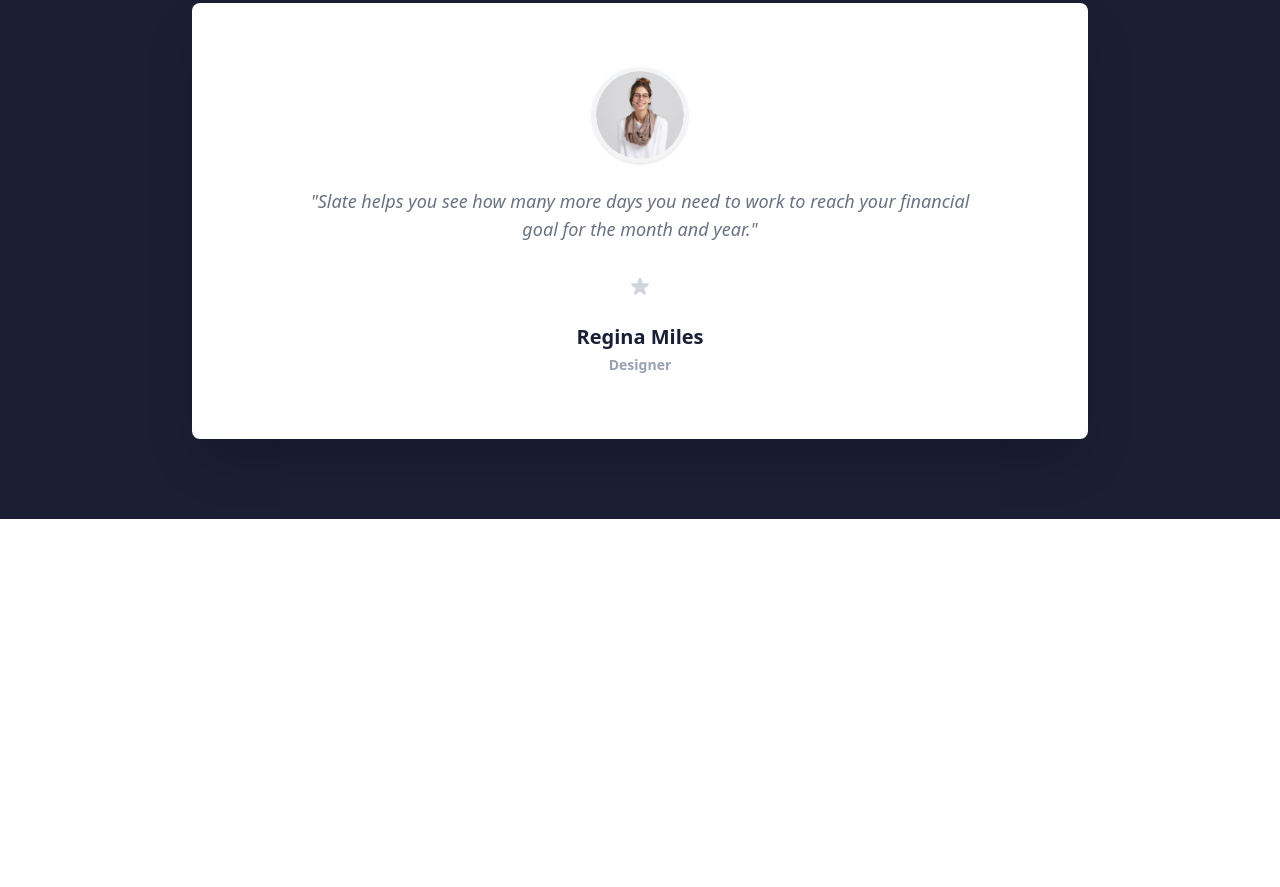
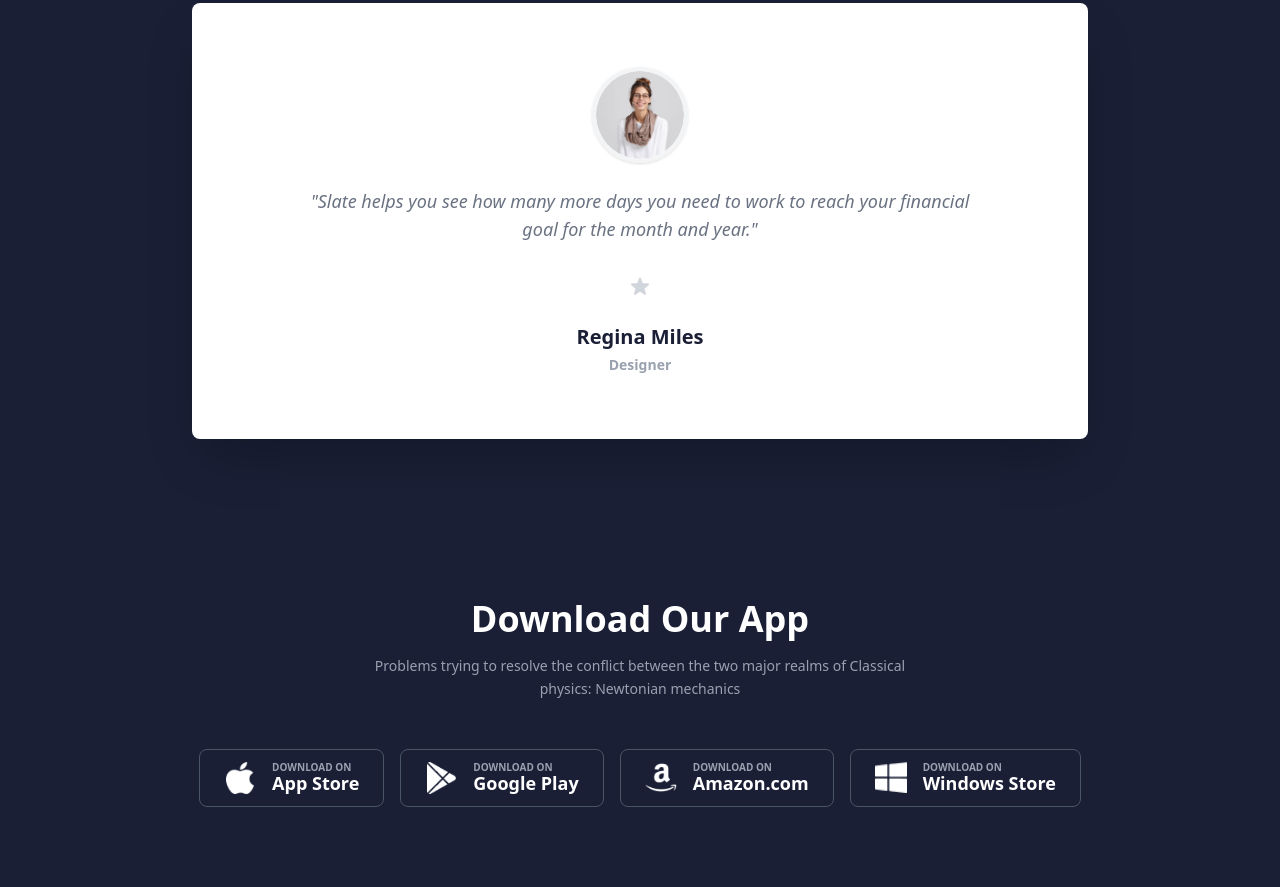
Before and after one commit to Ilyos11/Tailwind-4, a website: page index.html in a window 1280 px wide. Shown: the part 1816-2703 px from the top of the page. Before the commit the page ends 2335 px from the top, so only its background shows below. Drawn offline with Linux system fonts and the light colour scheme.

Commit message:
Section 5

```diff
--- a/index.html
+++ b/index.html
@@ -228,6 +228,61 @@
 
 
 
+<!-- Section 5-->
+<section class="bg-[#1a1f36] py-20 px-6 text-white font-sans text-center">
+  <div class="max-w-7xl mx-auto">
+
+
+    <div class="mb-12">
+      <h2 class="text-4xl font-bold mb-4">Download Our App</h2>
+      <p class="text-gray-400 max-w-xl mx-auto text-sm leading-relaxed">
+        Problems trying to resolve the conflict between the two major realms of Classical physics: Newtonian mechanics
+      </p>
+    </div>
+
+
+    <div class="flex flex-wrap justify-center gap-4">
+
+
+      <a href="#" class="border border-gray-600 rounded-lg px-6 py-3 flex items-center space-x-4 hover:bg-white/5 transition w-full sm:w-auto">
+        <img src="Apple icon.png" alt="Apple" class="w-8 h-8 object-contain">
+        <div class="text-left">
+          <p class="text-[10px] uppercase font-semibold text-gray-400 leading-none">Download on</p>
+          <p class="text-lg font-bold leading-tight">App Store</p>
+        </div>
+      </a>
+
+
+      <a href="#" class="border border-gray-600 rounded-lg px-6 py-3 flex items-center space-x-4 hover:bg-white/5 transition w-full sm:w-auto">
+        <img src="Google Play icon.png" alt="Google Play" class="w-8 h-8 object-contain">
+        <div class="text-left">
+          <p class="text-[10px] uppercase font-semibold text-gray-400 leading-none">Download on</p>
+          <p class="text-lg font-bold leading-tight">Google Play</p>
+        </div>
+      </a>
+
+
+      <a href="#" class="border border-gray-600 rounded-lg px-6 py-3 flex items-center space-x-4 hover:bg-white/5 transition w-full sm:w-auto">
+        <img src="Amazon icon.png" alt="Amazon" class="w-8 h-8 object-contain">
+        <div class="text-left">
+          <p class="text-[10px] uppercase font-semibold text-gray-400 leading-none">Download on</p>
+          <p class="text-lg font-bold leading-tight">Amazon.com</p>
+        </div>
+      </a>
+
+
+      <a href="#" class="border border-gray-600 rounded-lg px-6 py-3 flex items-center space-x-4 hover:bg-white/5 transition w-full sm:w-auto">
+        <img src="Windows icon.png" alt="Windows" class="w-8 h-8 object-contain">
+        <div class="text-left">
+          <p class="text-[10px] uppercase font-semibold text-gray-400 leading-none">Download on</p>
+          <p class="text-lg font-bold leading-tight">Windows Store</p>
+        </div>
+      </a>
+
+    </div>
+  </div>
+</section>
+
 
 
 </body>
```
Also changed, not shown: Amazon icon.png (added), Apple icon.png (added), Google Play icon.png (added), Windows icon.png (added), src/output.css.
